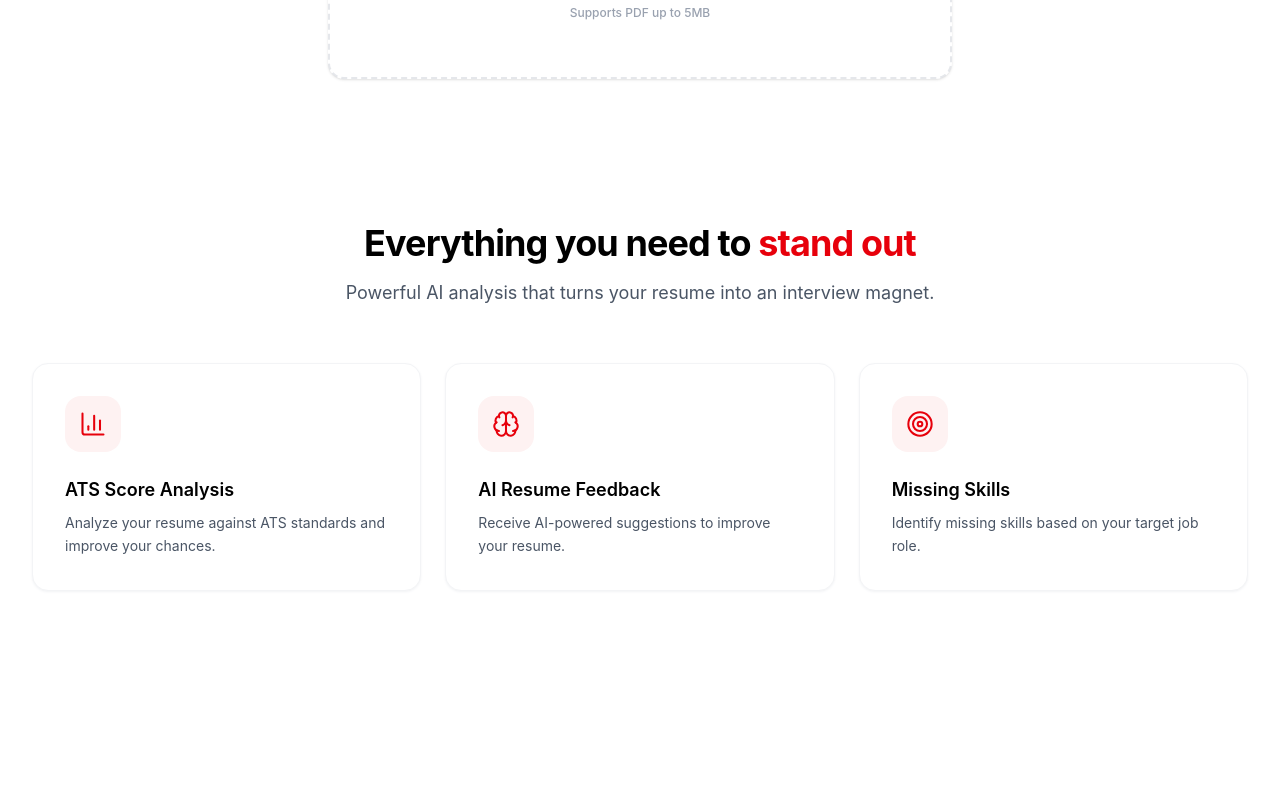
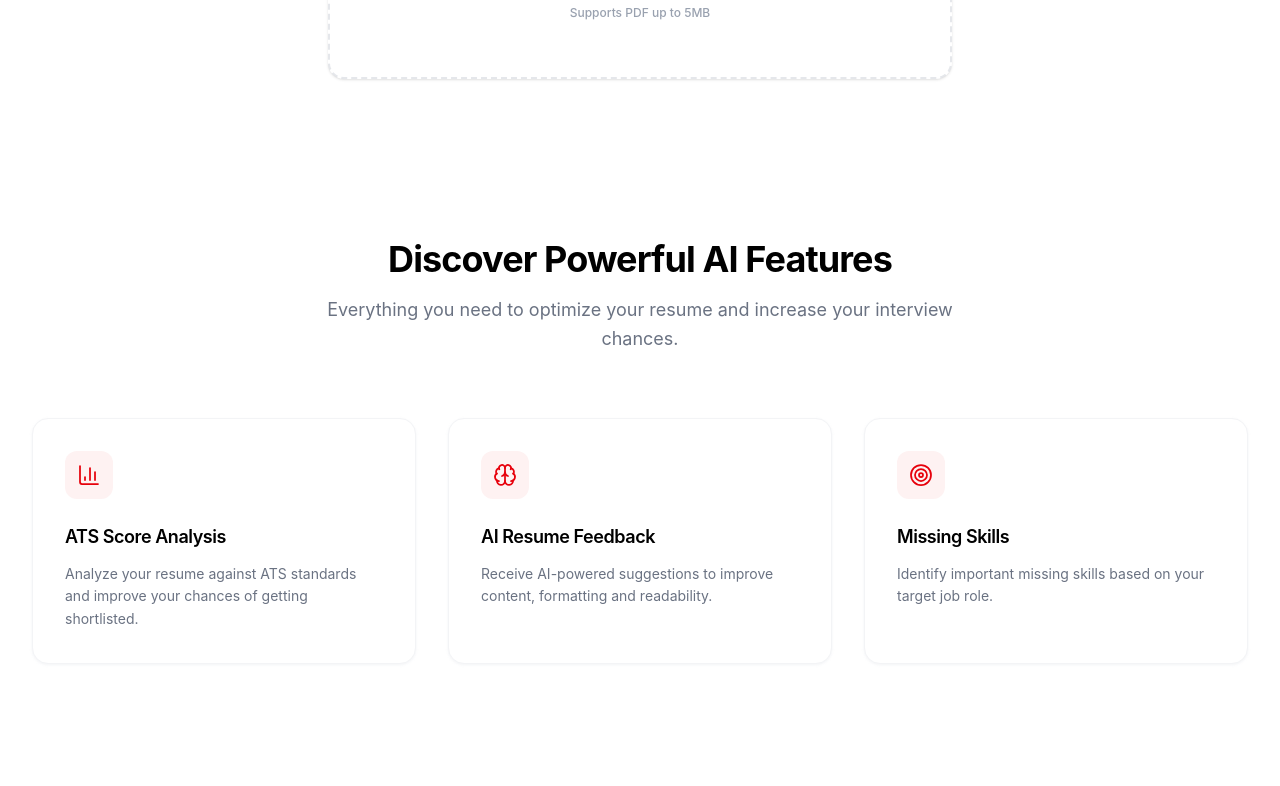
Before and after one commit to annjaliii/Resume-Reviewer, a React app in the folder frontend/: page / in a window 1280 px wide. Shown: the part 1080-1866 px from the top of the page. Built offline with nearby package versions, Linux system fonts and the light colour scheme; the HTML template or start-up script is replaced by a standard one.

Commit message:
feat: add feature cards section

```diff
--- a/frontend/src/components/home/FeatureCards.jsx
+++ b/frontend/src/components/home/FeatureCards.jsx
@@ -6,40 +6,41 @@ const FEATURES = [
     icon: BarChart3,
     title: "ATS Score Analysis",
     description:
-      "Analyze your resume against ATS standards and improve your chances.",
+      "Analyze your resume against ATS standards and improve your chances of getting shortlisted.",
   },
   {
     icon: Brain,
     title: "AI Resume Feedback",
-    description: "Receive AI-powered suggestions to improve your resume.",
+    description:
+      "Receive AI-powered suggestions to improve content, formatting and readability.",
   },
   {
     icon: Target,
     title: "Missing Skills",
     description:
-      "Identify missing skills based on your target job role.",
+      "Identify important missing skills based on your target job role.",
   },
 ];
 
 const container = {
   hidden: {},
   show: {
-    transition: { staggerChildren: 0.15 },
+    transition: { staggerChildren: 0.15, delayChildren: 0.1 },
   },
 };
 
 const item = {
-  hidden: { opacity: 0, y: 24 },
+  hidden: { opacity: 0, y: 28 },
   show: {
     opacity: 1,
     y: 0,
-    transition: { duration: 0.5, ease: "easeOut" },
+    transition: { duration: 0.55, ease: [0.22, 1, 0.36, 1] },
   },
 };
 
 const FeatureCards = () => {
   return (
-    <section className="mx-auto max-w-7xl px-4 py-16 sm:px-6 lg:px-8 lg:py-24">
+    <section className="mx-auto max-w-7xl px-4 py-20 sm:px-6 lg:px-8 lg:py-28">
       <motion.div
         initial={{ opacity: 0, y: 16 }}
         whileInView={{ opacity: 1, y: 0 }}
@@ -48,12 +49,11 @@ const FeatureCards = () => {
         className="mx-auto max-w-2xl text-center"
       >
         <h2 className="text-3xl font-bold tracking-tight text-black sm:text-4xl">
-          Everything you need to{" "}
-          <span className="text-red-600">stand out</span>
+          Discover Powerful AI Features
         </h2>
-        <p className="mt-4 text-base text-gray-600 sm:text-lg">
-          Powerful AI analysis that turns your resume into an interview
-          magnet.
+        <p className="mt-4 text-base leading-relaxed text-gray-500 sm:text-lg">
+          Everything you need to optimize your resume and increase your
+          interview chances.
         </p>
       </motion.div>
 
@@ -62,30 +62,29 @@ const FeatureCards = () => {
         initial="hidden"
         whileInView="show"
         viewport={{ once: true, amount: 0.2 }}
-        className="mt-14 grid grid-cols-1 gap-6 sm:grid-cols-2 lg:grid-cols-3"
+        className="mt-16 grid grid-cols-1 gap-6 sm:grid-cols-2 lg:grid-cols-3 lg:gap-8"
       >
         {FEATURES.map(({ icon: Icon, title, description }) => (
           <motion.div
             key={title}
             variants={item}
-            whileHover={{ y: -6 }}
-            transition={{ duration: 0.25, ease: "easeOut" }}
-            className="group relative rounded-2xl border border-gray-100 bg-white p-8 shadow-sm shadow-gray-100 transition-shadow duration-300 hover:shadow-xl hover:shadow-gray-200/70"
+            whileHover={{ y: -8 }}
+            transition={{ duration: 0.3, ease: "easeOut" }}
+            className="group flex h-full flex-col rounded-2xl border border-gray-100 bg-white p-8 shadow-sm shadow-gray-100/80 transition-shadow duration-300 hover:shadow-2xl hover:shadow-gray-200/60"
           >
-            <div className="flex h-14 w-14 items-center justify-center rounded-2xl bg-red-50 transition-colors duration-300 group-hover:bg-red-600">
+            <div className="flex h-12 w-12 items-center justify-center rounded-xl bg-red-50 transition-colors duration-300 group-hover:bg-red-600">
               <Icon
-                className="h-7 w-7 text-red-600 transition-colors duration-300 group-hover:text-white"
+                className="h-6 w-6 text-red-600 transition-colors duration-300 group-hover:text-white"
                 strokeWidth={1.75}
               />
             </div>
 
-            <h3 className="mt-6 text-lg font-semibold text-black">{title}</h3>
-            <p className="mt-2 text-sm leading-relaxed text-gray-600">
+            <h3 className="mt-6 text-lg font-semibold tracking-tight text-black">
+              {title}
+            </h3>
+            <p className="mt-3 text-sm leading-relaxed text-gray-500">
               {description}
             </p>
-
-            {/* Subtle accent line on hover */}
-            <span className="absolute inset-x-8 bottom-0 h-0.5 origin-left scale-x-0 rounded-full bg-red-600 transition-transform duration-300 group-hover:scale-x-100" />
           </motion.div>
         ))}
       </motion.div>
```
